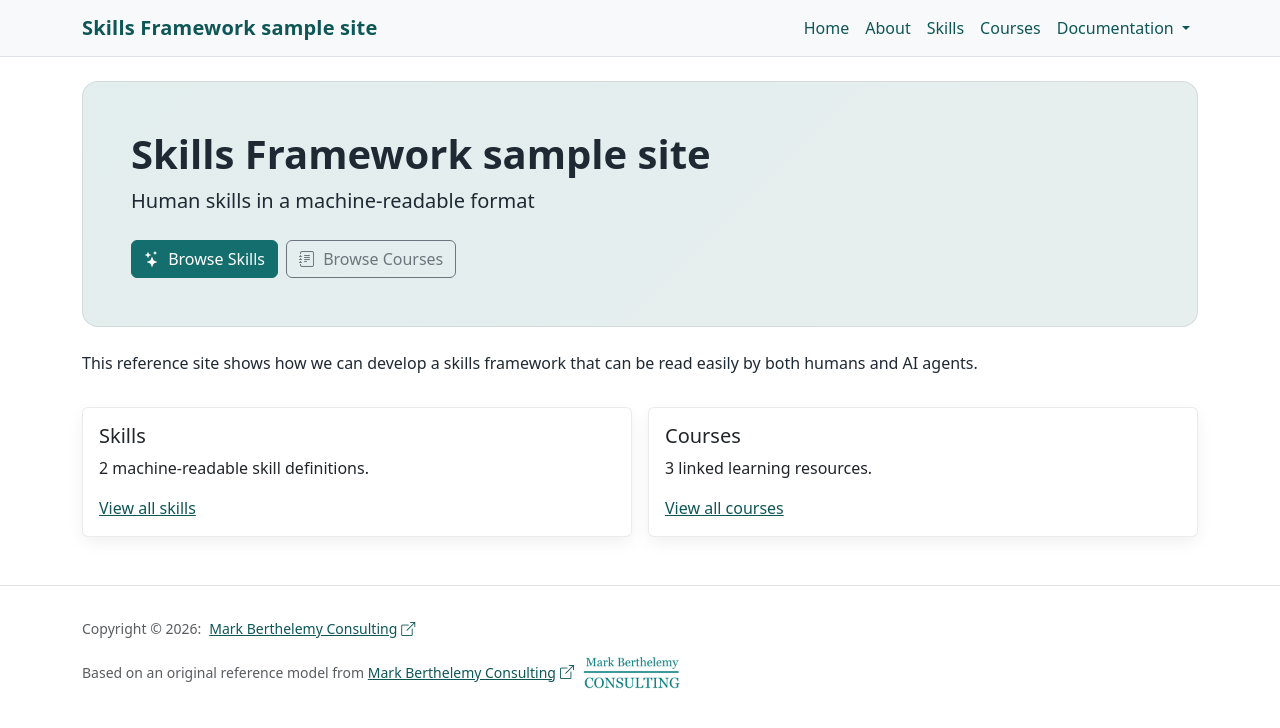
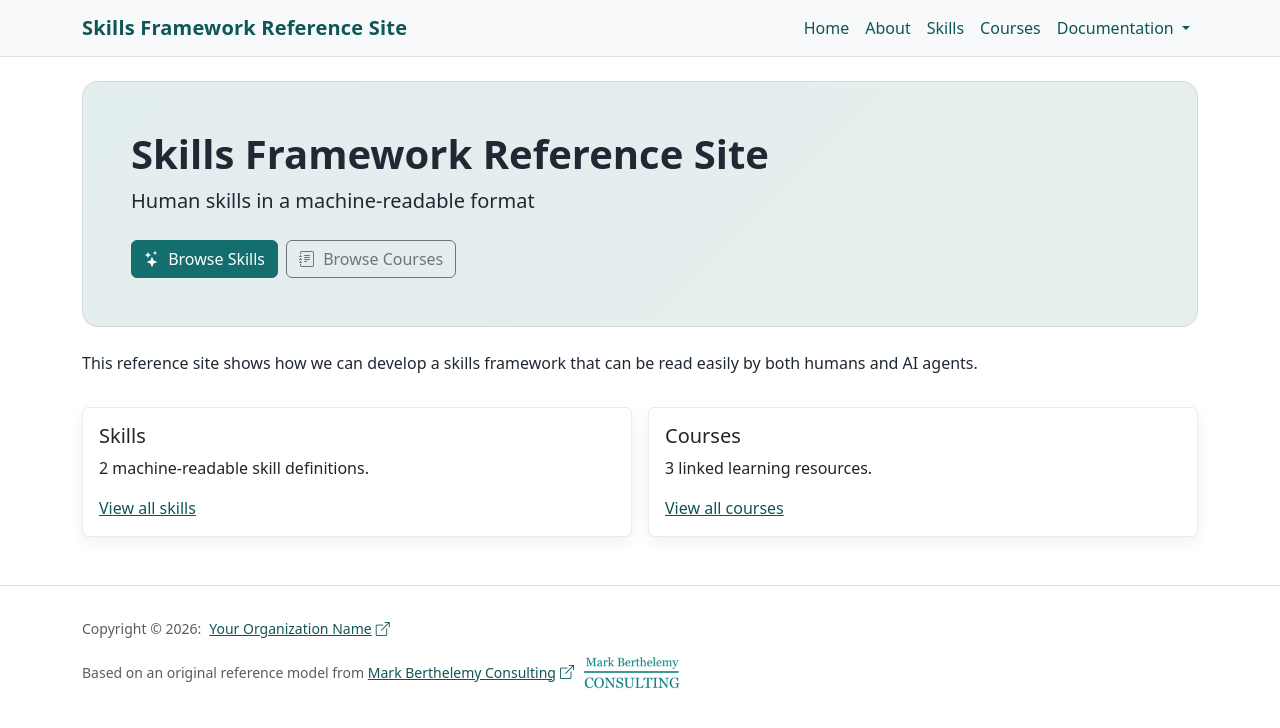
Before and after one commit to berthelemy/skills-framework, a Jekyll site: the page built from _pages/index.markdown, in a window 1280 px wide. Shown: the top 728 px of the page. Built offline with Jekyll 4.4.1, drawn with Linux system fonts in a browser that asks for light colours.

Commit message:
Tweak initial content

```diff
--- a/_data/content.yml
+++ b/_data/content.yml
@@ -2,7 +2,7 @@
 # They sit separately from the _config.yml file to allow changes to content with less risk of breaking site configuration.
 home_text: This reference site shows how we can develop a skills framework that can be read easily by both humans and AI agents.
 branding:
-  site_name: Skills Framework sample site
+  site_name: Skills Framework Reference Site
   tag_line: Human skills in a machine-readable format
   primary_color: "#146E6D"
   secondary_color: "#1F2933"
@@ -12,9 +12,8 @@ branding:
   link_visited_color: "#083737"
   font_family: "system-ui, sans-serif"
   organisation:
-    name: Mark Berthelemy Consulting
-    url: https://consulting.berthelemy.net
-    logo: /assets/images/mb-logo-transp-300.png
+    name: Your Organization Name
+    url: https://example.com
 seo:
   default_description: Human skills modeled for people and agents.
   default_image: /assets/images/social-card.svg
```
